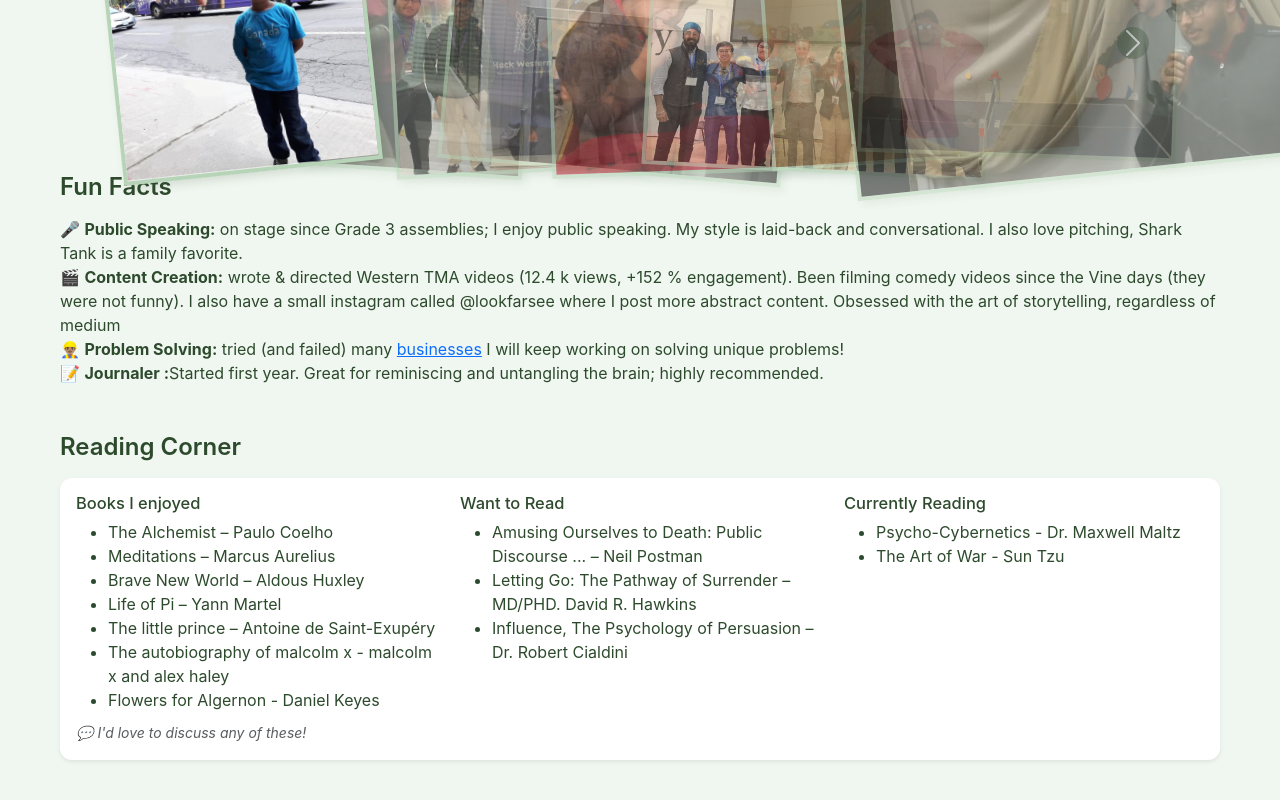
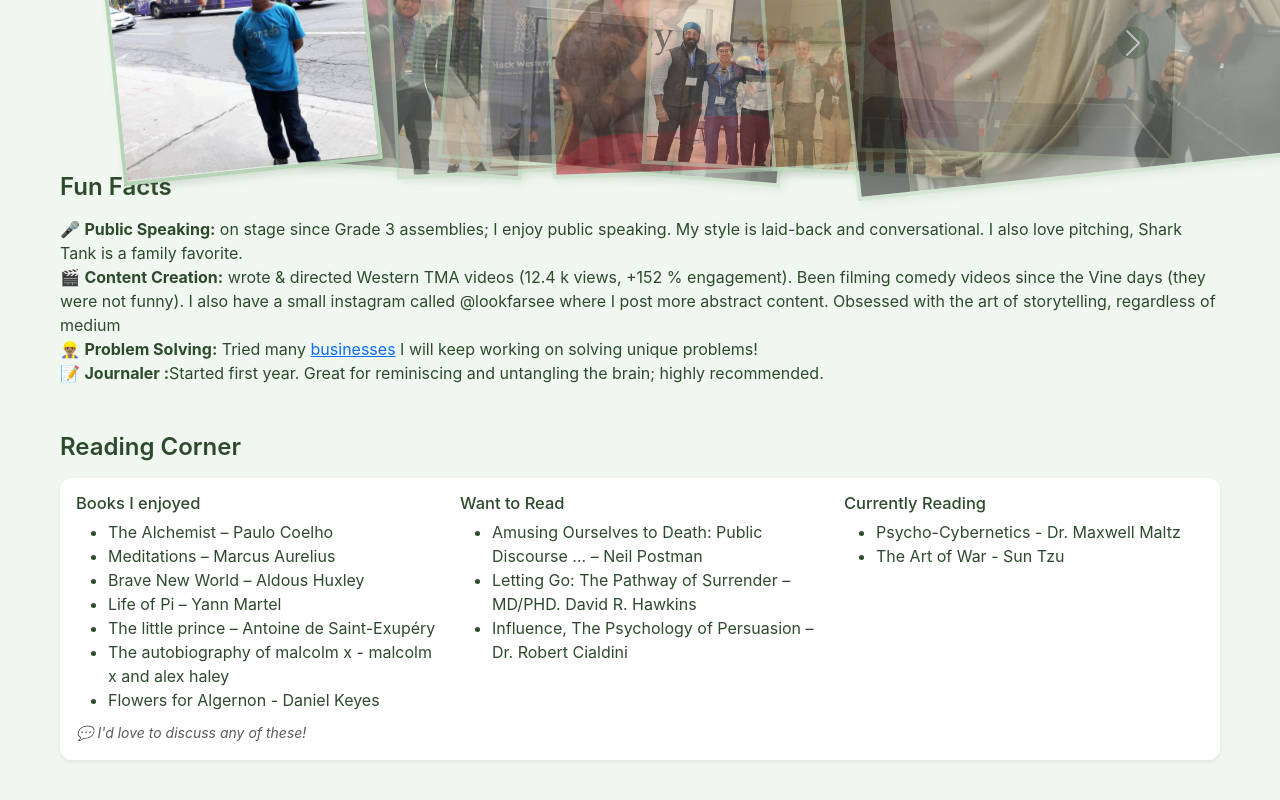
Before and after one commit to Faseeh-Naqvi/faseeh.ca, a React (Create React App) app in the folder my-portfolio/: page /about in a window 1280 px wide. Shown: the part 569-1369 px from the top of the page. Built offline with nearby package versions, Linux system fonts and the light colour scheme.

Commit message:
language

```diff
--- a/my-portfolio/src/pages/About.js
+++ b/my-portfolio/src/pages/About.js
@@ -110,7 +110,7 @@ export default function About() {
         <ul className="list-unstyled">
           <li>🎤 <strong>Public Speaking:</strong> on stage since Grade 3 assemblies; I enjoy public speaking. My style is laid-back and conversational. I also love pitching, Shark Tank is a family favorite.</li>
           <li>🎬 <strong>Content Creation:</strong> wrote & directed Western TMA videos (12.4 k views, +152 % engagement). Been filming comedy videos since the Vine days (they were not funny). I also have a small instagram called @lookfarsee where I post more abstract content. Obsessed with the art of storytelling, regardless of medium</li>
-          <li>👷🏽‍♂️ <strong>Problem Solving:</strong> tried (and failed) many <Link to="/businesses">businesses</Link> I will keep working on solving unique problems!</li>
+          <li>👷🏽‍♂️ <strong>Problem Solving:</strong> Tried many <Link to="/businesses">businesses</Link> I will keep working on solving unique problems!</li>
           <li>📝 <strong>Journaler :</strong>Started first year. Great for reminiscing and untangling the brain; highly recommended.</li>
         </ul>
       </div>
```
